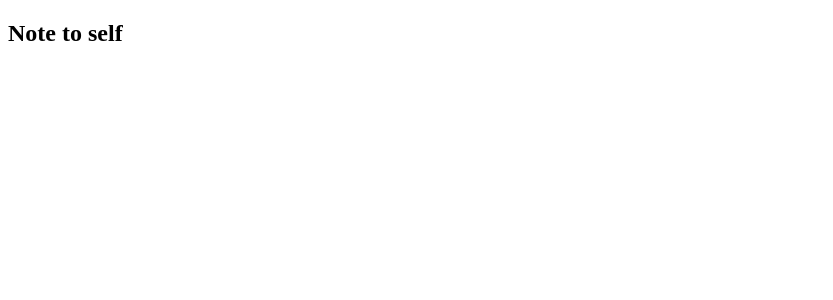
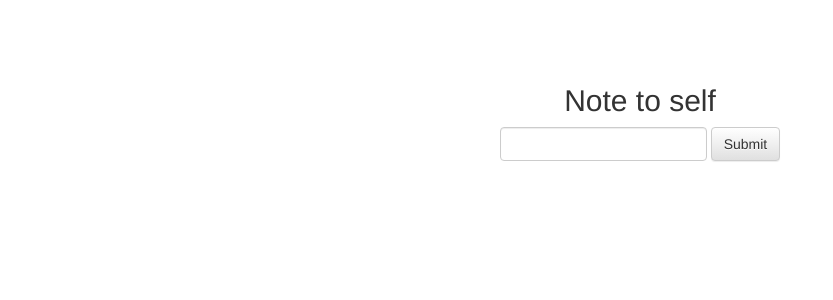
Before and after one commit to tblanchard01/react_testing, a React (Create React App) app in the folder note_to_self/: page / in a window 1280 px wide. Shown: the top 300 px of the page, without its empty margins (0-833 px from the left). Built offline with nearby package versions, Linux system fonts and the light colour scheme.

Commit message:
app now adds notes without refreshing

```diff
--- a/note_to_self/package.json
+++ b/note_to_self/package.json
@@ -6,7 +6,8 @@
     "react": "^16.5.1",
     "react-bootstrap": "^0.32.4",
     "react-dom": "^16.5.1",
-    "react-scripts": "1.1.5"
+    "react-scripts": "1.1.5",
+    "sfcookies": "^1.0.2"
   },
   "scripts": {
     "start": "react-scripts start",
--- a/note_to_self/public/index.html
+++ b/note_to_self/public/index.html
@@ -19,7 +19,13 @@
       work correctly both with client-side routing and a non-root public URL.
       Learn how to configure a non-root public URL by running `npm run build`.
     -->
-    <title>React App</title>
+    <!-- Latest compiled and minified CSS -->
+<link rel="stylesheet" href="https://maxcdn.bootstrapcdn.com/bootstrap/3.3.7/css/bootstrap.min.css" integrity="sha384-BVYiiSIFeK1dGmJRAkycuHAHRg32OmUcww7on3RYdg4Va+PmSTsz/K68vbdEjh4u" crossorigin="anonymous">
+
+<!-- Optional theme -->
+<link rel="stylesheet" href="https://maxcdn.bootstrapcdn.com/bootstrap/3.3.7/css/bootstrap-theme.min.css" integrity="sha384-rHyoN1iRsVXV4nD0JutlnGaslCJuC7uwjduW9SVrLvRYooPp2bWYgmgJQIXwl/Sp" crossorigin="anonymous">
+
+    <title>Note to self </title>
   </head>
   <body>
     <noscript>
--- a/note_to_self/src/components/App.js
+++ b/note_to_self/src/components/App.js
@@ -1,9 +1,36 @@
 import React from "react";
+import {Form, FormControl, Button} from 'react-bootstrap'
+import { bake_cookie, read_cookie, delete_cookie } from 'sfcookies'
+import Note from './Note'
+const cookie_key = 'NOTES'
+
 class App extends React.Component {
+    constructor(){
+        super();
+        this.state = {
+            text: '',
+            notes: []
+        }
+    }
+    submit(){
+      const {notes, text} = this.state
+      notes.push({ text })
+      this.setState({notes })
+    }
   render() {
     return (
       <div>
+
         <h2> Note to self </h2>
+        <Form inline >
+
+        <FormControl onChange = {(event) => this.setState({text:event.target.value})} />
+       {" "}
+        <Button onClick = {() => this.submit()}> Submit </Button>
+        </Form>
+        {this.state.notes.map((note, index) => {
+         return <Note key = {index} note = {note}/>
+        }  )}
       </div>
     );
   }
--- /dev/null
+++ b/note_to_self/src/components/Note.js
@@ -0,0 +1,10 @@
+import React from 'react'
+class Note extends React.Component{
+    render(){
+        return (
+            <div className = "note"> <p>{this.props.note.text}</p></div>
+        )
+    }
+}
+
+export default Note
--- /dev/null
+++ b/note_to_self/src/index.css
@@ -0,0 +1,12 @@
+body {
+    text-align: center;
+    padding: 5%;
+}
+
+.note{
+    border: 1px solid sandybrown;
+    border-radius: 2px;
+    text-align: center;
+    padding: 4px;
+    margin: 5px;
+}
--- a/note_to_self/src/index.js
+++ b/note_to_self/src/index.js
@@ -1,6 +1,7 @@
 import React from 'react';
 import ReactDOM from 'react-dom'
 import App from './components/App'
+import './index.css'
 
 
 ReactDOM.render(<App/>, document.getElementById('root'))
```
Also changed, not shown: 1 other file (tests, documents, lock files or other folders).
